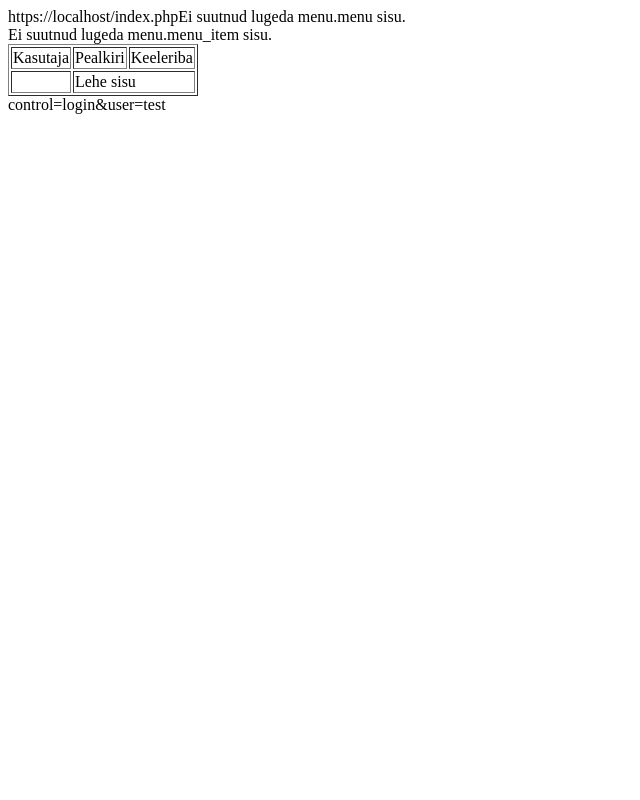
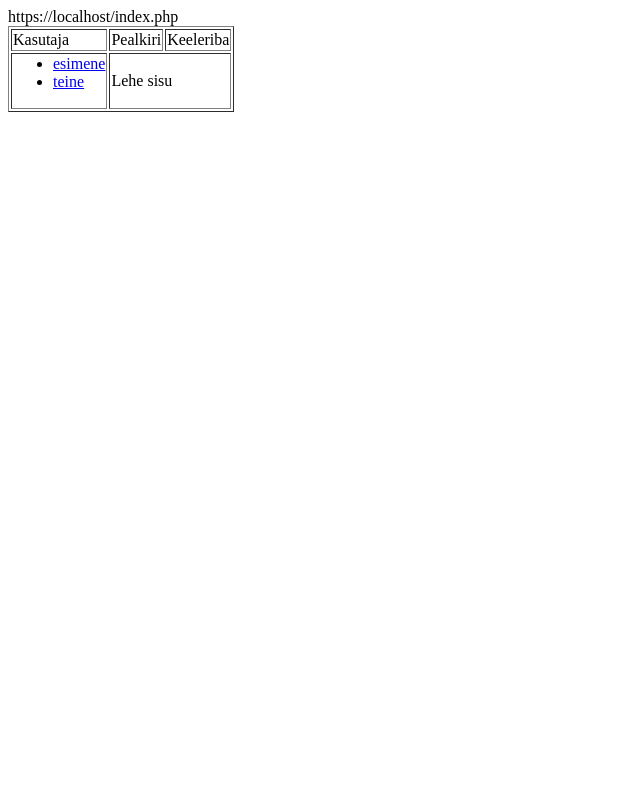
Before and after one commit to llllllllllllllllllllllllllllllllllll/oop, a PHP site: page / in a window 1280 px wide. Shown: the whole page, without its empty margins (0-640 px from the left). Run offline with PHP 8.4, Linux system fonts and the light colour scheme.

Commit message:
Menüü lingid ja menüü fail lõpuks toimib

```diff
--- a/index.php
+++ b/index.php
@@ -36,6 +36,3 @@ require_once 'menu.php';
 $mainTmpl->set('content', 'Lehe sisu');
 
 echo $mainTmpl->parse();
-
-$link = $http->getLink(array('control' => 'login', 'user' => 'test'));
-echo $link;
--- a/menu.php
+++ b/menu.php
@@ -13,24 +13,22 @@ $menuItemTmpl = new template('menu.menu_item');
 //menüü reaalväärtused
 //esimene
 $menuItemTmpl->set('menu_item_name', 'esimene');
+$link = $http->getLink(array('control' => 'esimene'));
+$menuItemTmpl->set('link', $link);
 $menuItem = $menuItemTmpl->parse();
 $menuTmpl->add('menu_items', $menuItem);
 
 
-//loome lingi
-$link = $http->getLink(array('control'=> 'esimene'));
-$menuItem = $menuItemTmpl ->parse();
-
 //teine
-$menuItemTmpl->add('menu_item_name', 'teine');
+$menuItemTmpl->set('menu_item_name', 'teine');
+$link = $http->getLink(array('control' => 'teine'));
+$menuItemTmpl->set('link', $link);
 $menuItem = $menuItemTmpl->parse();
 $menuTmpl->add('menu_items', $menuItem);
 
 //loome teise lingi
-$link = $http->getLink(array('control' => 'teine'));
-$menuItem = $menuItemTmpl ->parse();
+
 
 //täidame loodud elemendiga lehe menüü
-$menuTmpl->set('menu_items', $menuItemTmpl->parse());
 $menu = $menuTmpl->parse();
 $mainTmpl->set('menu', $menu);
--- a/model/template.php
+++ b/model/template.php
@@ -13,11 +13,21 @@ class template
     var $content = false; //HTML malli failist loetud sisu
     var $vars = array();//HTML malli elementide ja reaalväärtuste paarid
 
+    /**
+     * template constructor.
+     * @param string $file
+     */
+    public function __construct($file)
+    {
+        $this->file = $file; //määrame kasutatava malli faili nime
+        $this->loadFile(); //laeme määratud nimega faili sisu
+    }
+
     //HTML malli faili nime ja õiguste kontroll
     //ning sisu lugemine siis, kui vajalikud tingimused on täidetud
     function loadFile() {
         if(!is_dir(VIEW_DIR)){
-            echo 'Ei leia '.VIEW_DIR.' kataloogi';
+            echo 'Ei leia '.VIEW_DIR.' kataloogi<br>';
             exit;
         }
         //kui faili nimi on määratud kujul
@@ -35,7 +45,7 @@ class template
         //kui fail asub alamkataloogis views/alamkaust/failinimi.html
         // kui faili nimi on määratud kujul
         //alamkaust.failinimi
-        $file = VIEW_DIR.str_replace('.', '/', $this->file)->file.'.html'; //abiasendus
+        $file = VIEW_DIR.str_replace('.', '/', $this->file).'.html'; //abiasendus
         if(file_exists($file) and is_file($file) and is_readable($file)){
             $this->readFile($file);
         }
@@ -43,16 +53,6 @@ class template
         if($this->content === false){
             echo 'Ei suutnud lugeda '.$this->file.' sisu.</br>';
         }
-    }
-
-    /**
-     * template constructor.
-     * @param string $file
-     */
-    public function __construct($file)
-    {
-        $this->file = $file; //määrame kasutatava malli faili nime
-        $this->loadFile(); //laeme määratud nimega faili sisu
     }
 
     //HTML malli failist sisu lugemine
```
